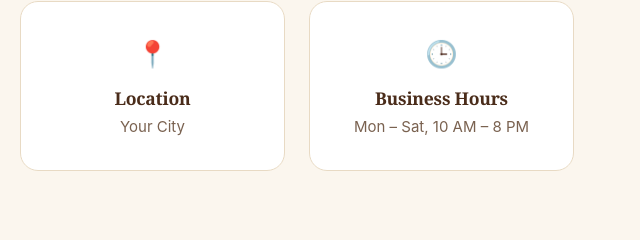
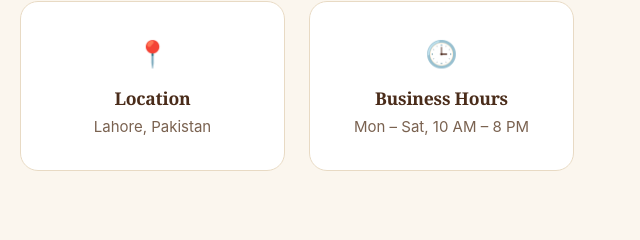
Before and after one commit to nankhataiwaley-arch/nankhataiwaley-arch.github.io, a website: page index.html in a window 1280 px wide. Shown: the part 5634-5874 px from the top of the page, 632-1272 px from the left. Drawn offline with Linux system fonts and the light colour scheme; a web font is replaced by a local one.

Commit message:
Set the business location to Lahore
Replaces the "Your City" placeholder on the contact card. Set in
config.js and in index.html's static default, so the card reads correctly
even if main.js never runs.

Written without the trailing full stop the owner sent it with, to match
the other contact cards, none of which end in punctuation.

hours is still a placeholder.

Co-Authored-By: Claude Opus 5 (1M context) <noreply@anthropic.com>
Claude-Session: https://claude.ai/code/session_01WWDkRcsBdMQ3uubfupfJtY

```diff
--- a/assets/js/config.js
+++ b/assets/js/config.js
@@ -36,6 +36,6 @@ window.BUSINESS = {
   instagram: "nankhataiwaley",
 
   /* ---- Contact details --------------------------------- */
-  city: "Your City",
+  city: "Lahore, Pakistan",
   hours: "Mon – Sat, 10 AM – 8 PM"
 };
--- a/index.html
+++ b/index.html
@@ -451,7 +451,7 @@
         <div class="contact-card contact-card--static reveal" data-reveal style="--d:160ms">
           <span class="contact-card__icon" aria-hidden="true">📍</span>
           <h3>Location</h3>
-          <p data-business="city">Your City</p>
+          <p data-business="city">Lahore, Pakistan</p>
         </div>
 
         <div class="contact-card contact-card--static reveal" data-reveal style="--d:240ms">
```
